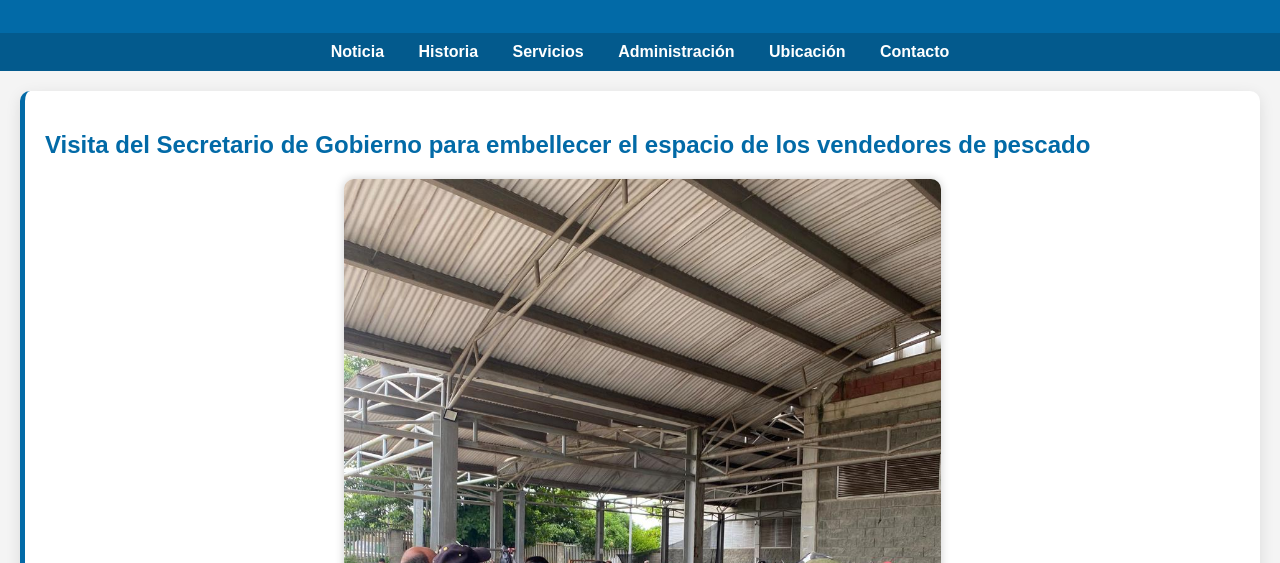
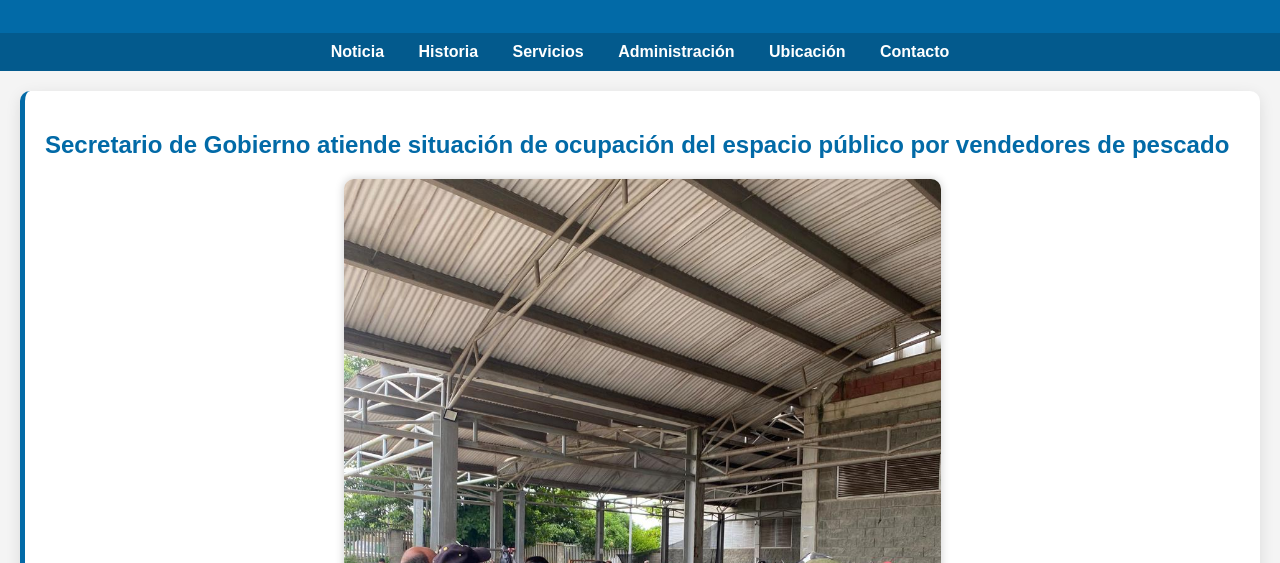
Before and after one commit to Cadavid06/Mercado-Publico-Sahagun, a plain HTML site: page index.html in a window 1280 px wide. Shown: the part 237-800 px from the top of the page. Drawn offline with Linux system fonts and the light colour scheme.

Commit message:
noticia actualizada

```diff
--- a/index.html
+++ b/index.html
@@ -64,8 +64,8 @@
 
     <section id="noticia"
       style="padding: 20px; margin: 20px; background-color: #ffffff; border-radius: 10px; box-shadow: 0 4px 15px rgba(0,0,0,0.1); border-left: 5px solid #026aa7;">
-      <h2 style="color: #026aa7;">Visita del Secretario de Gobierno para
-        embellecer el espacio de los vendedores de pescado</h2>
+      <h2 style="color: #026aa7;">Secretario de Gobierno atiende situación de
+        ocupación del espacio público por vendedores de pescado</h2>
       <div style="text-align: center; margin: 20px 0;">
         <img src="./img/Noticia.jpg"
           alt="Visita del Secretario de Gobierno"
```
